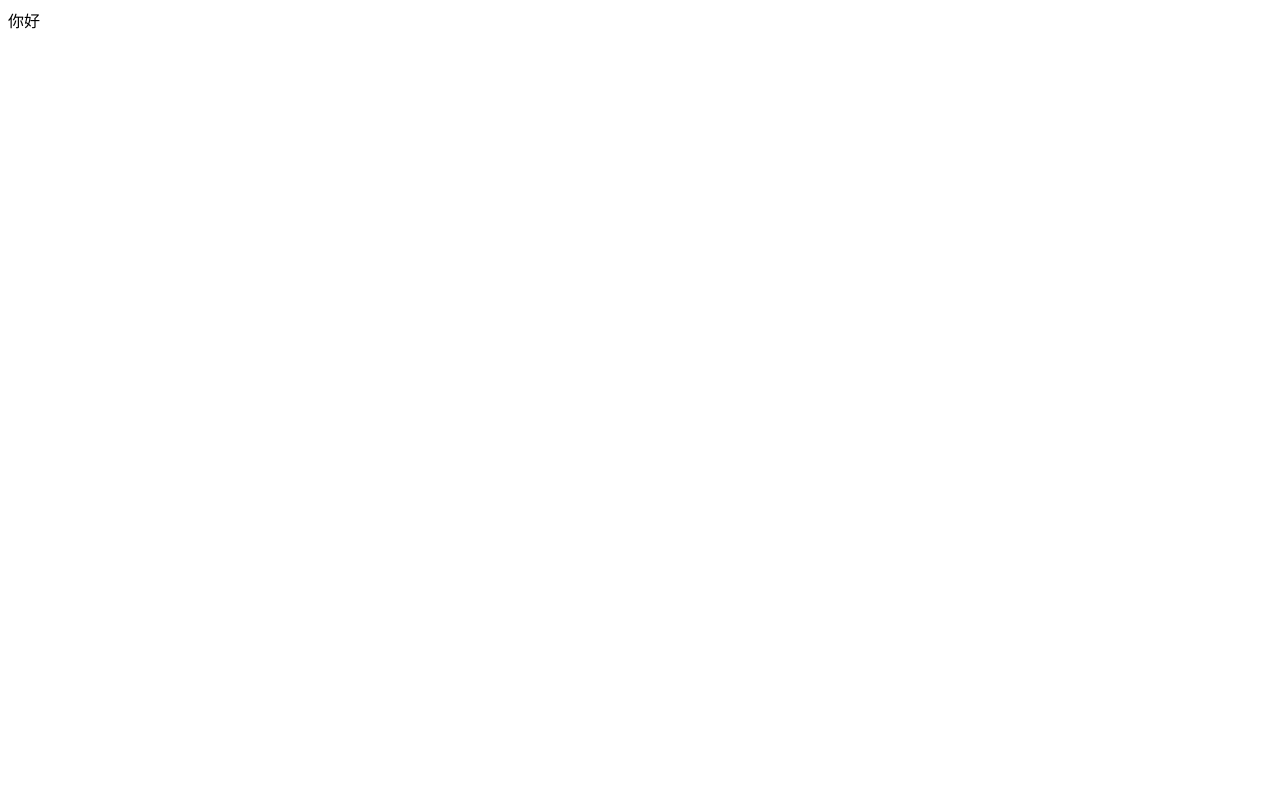
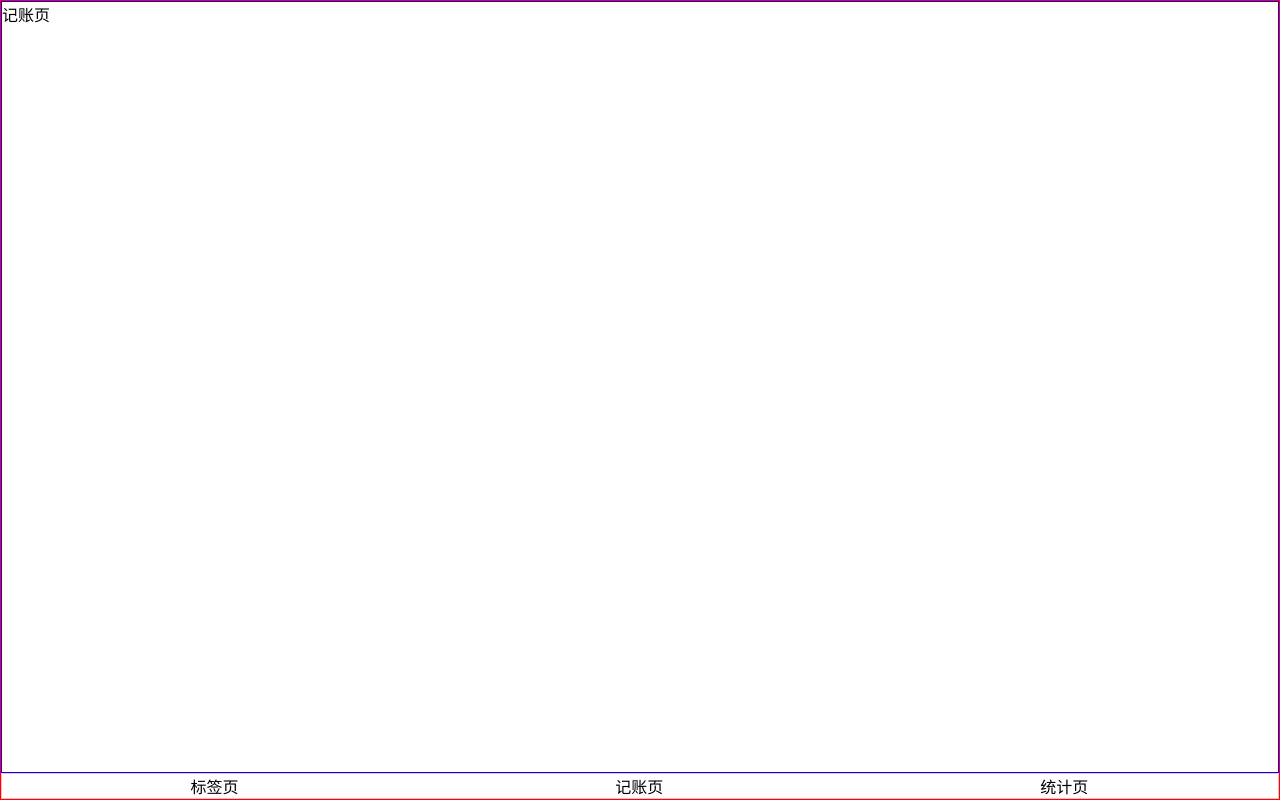
Before and after one commit to vinkin92/react_money_1, a React (Create React App) app: page / in a window 1280 px wide. Built offline with nearby package versions, Linux system fonts and the light colour scheme.

Commit message:
添加 react-router + 导航栏基本布局

```diff
--- a/package.json
+++ b/package.json
@@ -10,8 +10,10 @@
     "@types/node": "^16.7.13",
     "@types/react": "^17.0.20",
     "@types/react-dom": "^17.0.9",
+    "@types/react-router-dom": "^5.3.3",
     "react": "^17.0.2",
     "react-dom": "^17.0.2",
+    "react-router-dom": "^6.2.1",
     "react-scripts": "5.0.0",
     "sass": "^1.49.4",
     "styled-components": "^5.3.3",
--- a/src/App.tsx
+++ b/src/App.tsx
@@ -1,11 +1,83 @@
 import React from 'react';
+import {Routes, Route, Link} from 'react-router-dom';
+import styled from 'styled-components';
+
+const Wrapper = styled.div`
+  border: 1px solid red;
+  height: 100vh;
+  display: flex;
+  flex-direction: column;
+`;
+const Main = styled.div`
+  border: 1px solid blue;
+  flex-grow: 1;
+  overflow: auto;
+`;
+const Nav = styled.nav`
+  border: 1px solid pink;
+
+  > ul {
+    display: flex;
+
+    > li {
+      width: 33.3%;
+      text-align: center;
+    }
+  }
+`;
 
 function App() {
     return (
-        <div>
-            你好
-        </div>
+        <Wrapper>
+            <Main>
+                <Routes>
+                    <Route index element={<Money/>}/>
+                    <Route path="tags" element={<Tags/>}/>
+                    <Route path="money" element={<Money/>}/>
+                    <Route path="statistics" element={<Statistics/>}/>
+                    <Route path="*" element={<Notfind/>}/>
+                </Routes>
+            </Main>
+            <Nav>
+                <ul>
+                    <li>
+                        <Link to="/tags">标签页</Link>
+                    </li>
+                    <li>
+                        <Link to="/money">记账页</Link>
+                    </li>
+                    <li>
+                        <Link to="/statistics">统计页</Link>
+                    </li>
+                </ul>
+            </Nav>
+        </Wrapper>
     );
 }
 
+function Tags() {
+    return (
+        <div>标签页</div>
+    );
+}
+
+function Money() {
+    return (
+        <div>记账页</div>
+    );
+}
+
+function Statistics() {
+    return (
+        <div>统计页</div>
+    );
+}
+
+function Notfind() {
+    return (
+        <div>你访问的页面不存在</div>
+    );
+}
+
+
 export default App;
--- /dev/null
+++ b/src/index.scss
@@ -0,0 +1,20 @@
+@import-normalize;
+*{
+  margin:0;
+  padding: 0;
+  box-sizing: border-box;
+  &::after{
+    box-sizing: border-box;
+  }
+  &::before{
+    box-sizing: border-box;
+  }
+}
+ul,ol{
+  list-style: none;
+}
+
+a{
+  text-decoration: none;
+  color:inherit;
+}
--- a/src/index.tsx
+++ b/src/index.tsx
@@ -1,11 +1,15 @@
 import React from 'react';
 import ReactDOM from 'react-dom';
 import App from './App';
+import {BrowserRouter} from 'react-router-dom';
 import reportWebVitals from './reportWebVitals';
+import './index.scss';
 ReactDOM.render(
-  <React.StrictMode>
-    <App />
-  </React.StrictMode>,
-  document.getElementById('root')
+    <React.StrictMode>
+        <BrowserRouter>
+            <App/>
+        </BrowserRouter>
+    </React.StrictMode>,
+    document.getElementById('root')
 );
 reportWebVitals();
```
Also changed, not shown: 1 other file (tests, documents, lock files or other folders).
